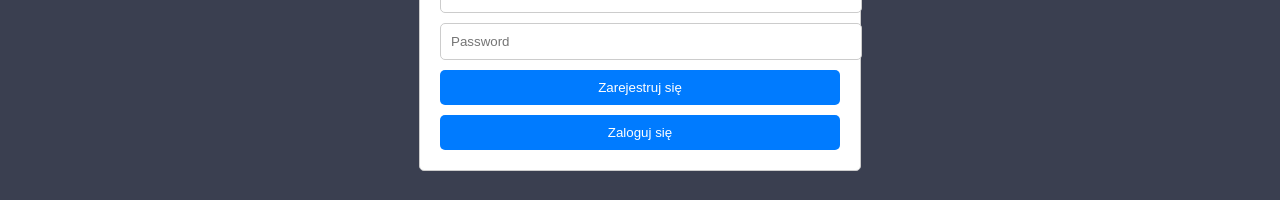
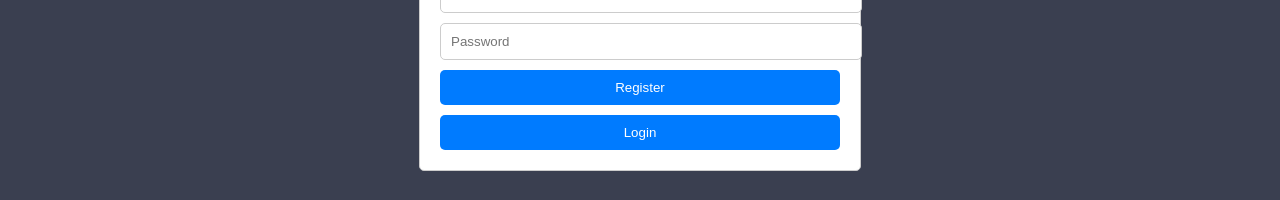
Before and after one commit to traetor/johnny-systems, a React app: page /register in a window 1280 px wide. Shown: the part 452-652 px from the top of the page. Built offline with nearby package versions, Linux system fonts and the light colour scheme; no server answers.

Commit message:
comments

```diff
--- a/src/components/Auth/Login.js
+++ b/src/components/Auth/Login.js
@@ -1,14 +1,14 @@
 import React, { useState } from 'react';
 import axios from 'axios';
 import './Auth.scss';
-import { useNavigate } from 'react-router-dom'; // Używamy useNavigate zamiast history
-import API_URL from '../../apiConfig'; // Importujemy API_URL z naszego pliku
+import { useNavigate } from 'react-router-dom';
+import API_URL from '../../apiConfig';
 
 function Login() {
     const [email, setEmail] = useState('');
     const [password, setPassword] = useState('');
     const [error, setError] = useState('');
-    const navigate = useNavigate(); // Używamy useNavigate do nawigacji
+    const navigate = useNavigate();
 
     const handleSubmit = async (e) => {
         e.preventDefault();
@@ -16,10 +16,10 @@
             const response = await axios.post(`${API_URL}/auth/login`, { email, password });
             const { token } = response.data;
 
-            // Zapisz token w local storage
+            // Save token to local storage
             localStorage.setItem('token', token);
 
-            // Przekieruj na stronę zadań
+            // Redirect to tasks page
             navigate('/tasks');
         } catch (error) {
             if (error.response && error.response.status === 401) {
@@ -49,9 +49,9 @@
                             value={password}
                             onChange={(e) => setPassword(e.target.value)}
                         />
-                        <button type="submit">Zaloguj się</button>
+                        <button type="submit">Log in</button>
                         <button type="button" onClick={() => navigate('/register')}>
-                            Zarejestruj się
+                            Register
                         </button>
                         {error && <p className="error-message">{error}</p>}
                     </form>
--- a/src/components/Auth/Register.js
+++ b/src/components/Auth/Register.js
@@ -1,20 +1,20 @@
 import React, { useState } from 'react';
 import axios from 'axios';
 import './Auth.scss';
-import API_URL from '../../apiConfig'; // Importujemy API_URL z naszego pliku
-import { useNavigate } from 'react-router-dom'; // Używamy useNavigate zamiast history
+import API_URL from '../../apiConfig';
+import { useNavigate } from 'react-router-dom';
 
 function Register() {
     const [username, setUsername] = useState('');
     const [email, setEmail] = useState('');
     const [password, setPassword] = useState('');
-    const navigate = useNavigate(); // Używamy useNavigate do nawigacji
+    const navigate = useNavigate();
 
     const handleSubmit = async (e) => {
         e.preventDefault();
         try {
             await axios.post(`${API_URL}/auth/register`, { username, email, password });
-            // Przekieruj na stronę logowania po udanej rejestracji
+            // Redirect to login page after successful registration
         } catch (error) {
             console.error('Register error', error);
         }
@@ -44,9 +44,9 @@
                             value={password}
                             onChange={(e) => setPassword(e.target.value)}
                         />
-                        <button type="submit">Zarejestruj się</button>
+                        <button type="submit">Register</button>
                         <button type="button" onClick={() => navigate('/')}>
-                            Zaloguj się
+                            Login
                         </button>
                     </form>
                 </div>
--- a/src/components/Navbar/Navbar.js
+++ b/src/components/Navbar/Navbar.js
@@ -1,14 +1,12 @@
-// src/components/Navbar/Navbar.js
-
 import React, { useState } from 'react';
 import { Link } from 'react-router-dom';
-import { useAuth } from '../../contexts/AuthContext'; // Importujemy kontekst autoryzacji
-import texts from '../../texts'; // Importujemy tablicę tekstów
+import { useAuth } from '../../contexts/AuthContext';
+import texts from '../../texts';
 import './Navbar.scss';
 
 function Navbar() {
     const { isLoggedIn, logout } = useAuth();
-    const [language, setLanguage] = useState('pl'); // Domyślny język: polski
+    const [language, setLanguage] = useState('pl'); // Default language: Polish
 
     const handleLanguageChange = (e) => {
         setLanguage(e.target.value);
--- a/src/components/Tasks/TaskList.js
+++ b/src/components/Tasks/TaskList.js
@@ -70,6 +70,7 @@
 
     return (
         <div className="tasks-container">
+            <AddTaskForm onAdd={handleAddTask} />
             <div className="task-columns">
                 <div
                     className="task-column"
@@ -126,7 +127,6 @@
                         ))}
                 </div>
             </div>
-            <AddTaskForm onAdd={handleAddTask} />
         </div>
     );
 };
--- a/src/components/UserProfile/Profile.js
+++ b/src/components/UserProfile/Profile.js
@@ -41,7 +41,7 @@
                     Authorization: `Bearer ${localStorage.getItem('token')}`,
                 },
             });
-            // Zaktualizuj profil użytkownika po pomyślnej aktualizacji
+            // Update user profile after successful update
             setUser(response.data);
         } catch (error) {
             console.error('Error updating profile', error);
```
